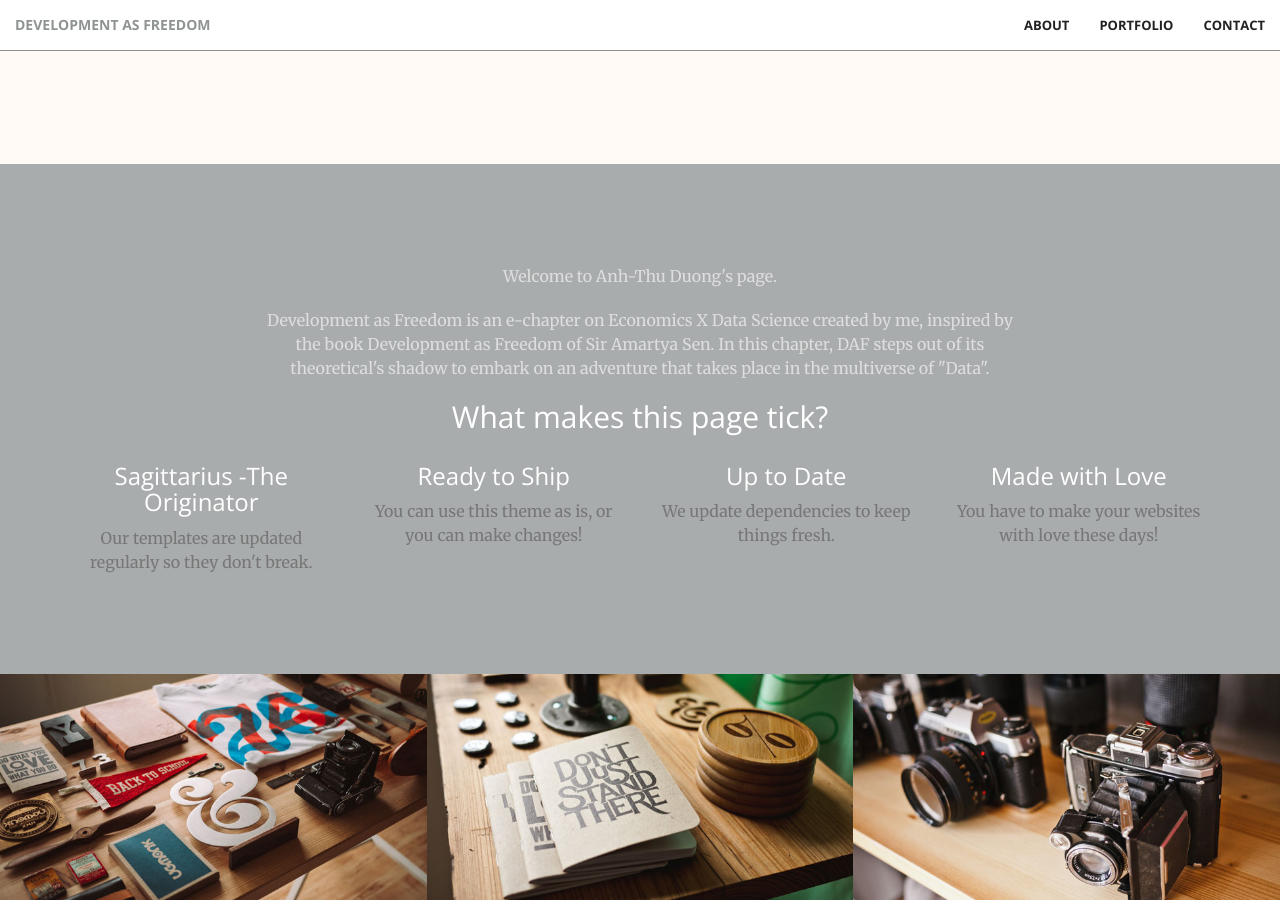
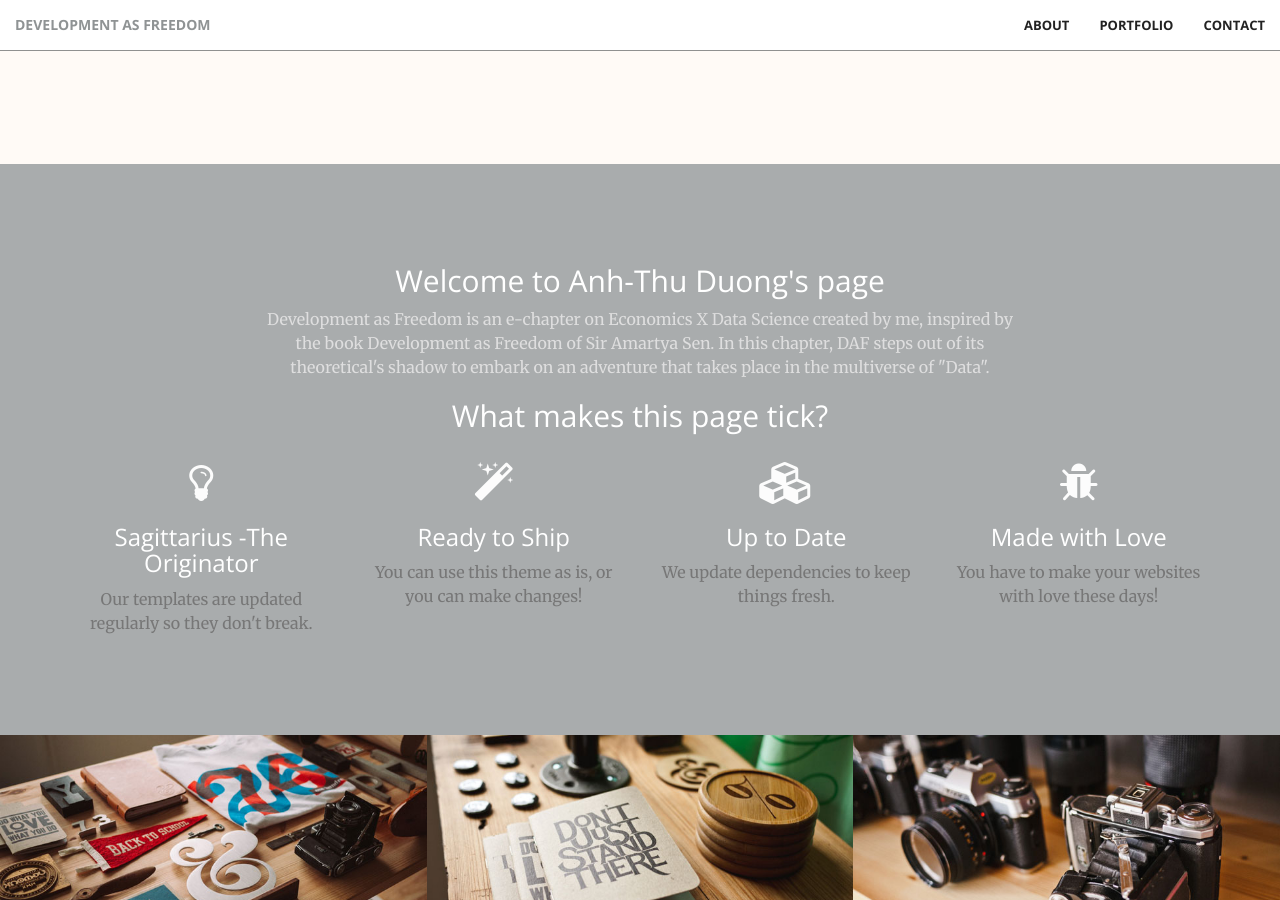
Before and after one commit to non-ceterisparibus/non-ceterisparibus.github.io, a Jekyll site: the page built from index.html, in a window 1280 px wide and 900 px high, scrolled down 736 px. Built offline with Jekyll 4.4.1, drawn with Linux system fonts in a browser that asks for light colours.

Commit message:
Update call-to-action.html

```diff
--- a/_includes/call-to-action.html
+++ b/_includes/call-to-action.html
@@ -2,9 +2,9 @@
     <div class="container">
         <div class="row">
             <div class="col-lg-8 col-lg-offset-2 text-center">
-                <!-- <h2 class="section-heading">What makes me tick?</h2> -->
+                <h2 class="section-heading">Welcome to Anh-Thu Duong's page</h2>
                 <!-- <hr class="light"> -->
-                <p class="text-faded">Welcome to Anh-Thu Duong's page.</p>
+                <!-- <p class="text-faded">Welcome to Anh-Thu Duong's page.</p> -->
                 <p class="text-faded">Development as Freedom is an e-chapter on Economics X Data Science created by me, inspired by the book Development as Freedom of Sir Amartya Sen. In this chapter, DAF steps out of its theoretical's shadow to embark on an adventure that takes place in the multiverse of "Data".</p>
                 <!-- <a href="#" class="btn btn-default btn-xl">Get Started!</a> -->
             </div>
@@ -22,28 +22,28 @@
         <div class="row">
             <div class="col-lg-3 col-md-6 text-center">
                 <div class="service-box">
-                    <!-- <i class="fa fa-4x fa-lightbulb-o  wow bounceIn text-primary" data-wow-delay=".1s"></i> -->
+                    <i class="fa fa-3x fa-lightbulb-o  wow bounceIn text-white" data-wow-delay=".1s"></i>
                     <h3>Sagittarius -The Originator</h3>
                     <p class="text-muted">Our templates are updated regularly so they don't break.</p>
                 </div>
             </div>
             <div class="col-lg-3 col-md-6 text-center">
                 <div class="service-box">
-                    <!-- <i class="fa fa-4x fa-magic wow bounceIn text-primary" data-wow-delay=".1s"></i> -->
+                    <i class="fa fa-3x fa-magic wow bounceIn text-white" data-wow-delay=".1s"></i>
                     <h3>Ready to Ship</h3>
                     <p class="text-muted">You can use this theme as is, or you can make changes!</p>
                 </div>
             </div>
             <div class="col-lg-3 col-md-6 text-center">
                 <div class="service-box">
-                    <!-- <i class="fa fa-4x fa-cubes wow bounceIn text-primary" data-wow-delay=".1s"></i> -->
+                    <i class="fa fa-3x fa-cubes wow bounceIn text-white" data-wow-delay=".1s"></i>
                     <h3>Up to Date</h3>
                     <p class="text-muted">We update dependencies to keep things fresh.</p>
                 </div>
             </div>
             <div class="col-lg-3 col-md-6 text-center">
                 <div class="service-box">
-                    <!-- <i class="fa fa-4x fa-bug wow bounceIn text-primary" data-wow-delay=".1s"></i> -->
+                    <i class="fa fa-3x fa-bug wow bounceIn text-white" data-wow-delay=".1s"></i>
                     <h3>Made with Love</h3>
                     <p class="text-muted">You have to make your websites with love these days!</p>
                 </div>
```
